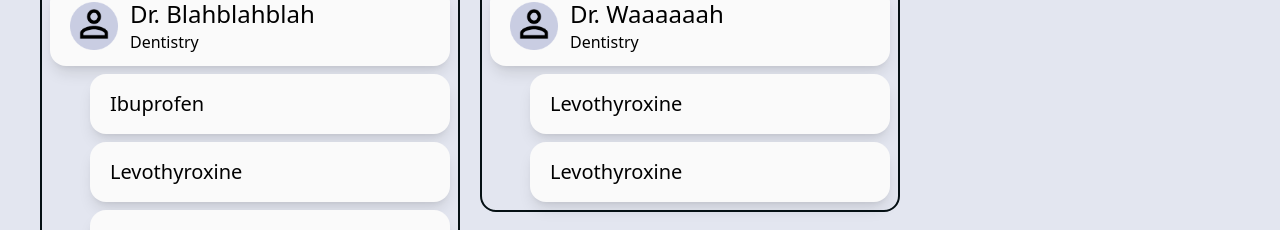
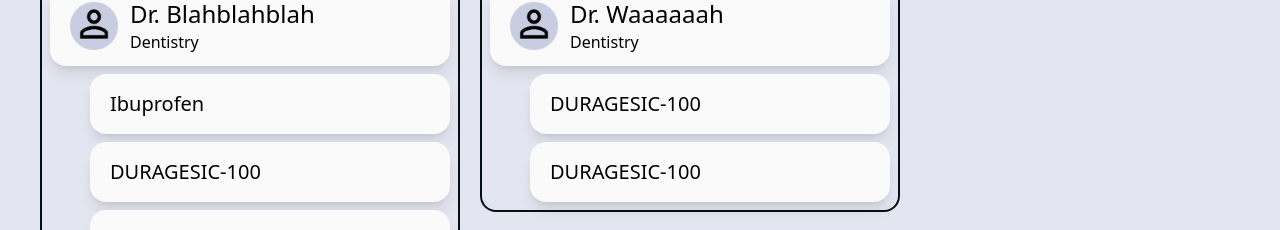
Before and after one commit to albrthuynh/uncommon-hacks-proj, a React (Vite) app in the folder adversacare/: page /patient-dashboard in a window 1280 px wide. Shown: the part 326-556 px from the top of the page. Built offline with nearby package versions, Linux system fonts and the light colour scheme.

Commit message:
edited card drugs

```diff
--- a/adversacare/src/pages/DoctorDashboard.jsx
+++ b/adversacare/src/pages/DoctorDashboard.jsx
@@ -14,32 +14,32 @@
         name: "Mr. Stupid",
         drugs: [
             "ENFUVIRTIDE",
-            "VALCYTE",
+            "INDOCIN I.V.",
         ]
     },
     {
         name: "Mrs. Dumb",
         drugs: [
-            "Levothyroxine",
-            "Levothyroxine",
+            "DURAGESIC-100",
+            "INDOCIN I.V.",
         ]
     },
     {
         name: "Prof. Waaaaaah",
         drugs: [
-            "Levothyroxine",
-            "Levothyroxine",
+            "DURAGESIC-100",
+            "INDOCIN I.V.",
         ]
     },
     {
         name: "Prof. asldkfjasd;lkfj;da",
         drugs: [
-            "Levothyroxine",
-            "Levothyroxine",
-            "Levothyroxine",
-            "Levothyroxine",
-            "Levothyroxine",
-            "Levothyroxine",
+            "DURAGESIC-100",
+            "INDOCIN I.V.",
+            "DOPAMINE HCL",
+            "CLOZARIL",
+            "LAMISIL",
+            "DIOVAN",
         ]
     }
     ]
--- a/adversacare/src/pages/PatientDashboard.jsx
+++ b/adversacare/src/pages/PatientDashboard.jsx
@@ -12,7 +12,7 @@
         specialty: "Dentistry",
         drugs: [
             "Ibuprofen",
-            "Levothyroxine",
+            "DURAGESIC-100",
             "Prednisone",
         ]
     },
@@ -20,24 +20,24 @@
         name: "Dr. Waaaaaah",
         specialty: "Dentistry",
         drugs: [
-            "Levothyroxine",
-            "Levothyroxine",
+            "DURAGESIC-100",
+            "DURAGESIC-100",
         ]
     },
     {
         name: "Dr. Waaaaaah",
         specialty: "Dentistry",
         drugs: [
-            "Levothyroxine",
-            "Levothyroxine",
+            "DURAGESIC-100",
+            "DURAGESIC-100",
         ]
     },
     {
         name: "Dr. Waaaaaah",
         specialty: "Dentistry",
         drugs: [
-            "Levothyroxine",
-            "Levothyroxine",
+            "DURAGESIC-100",
+            "DURAGESIC-100",
         ]
     },
 
```
